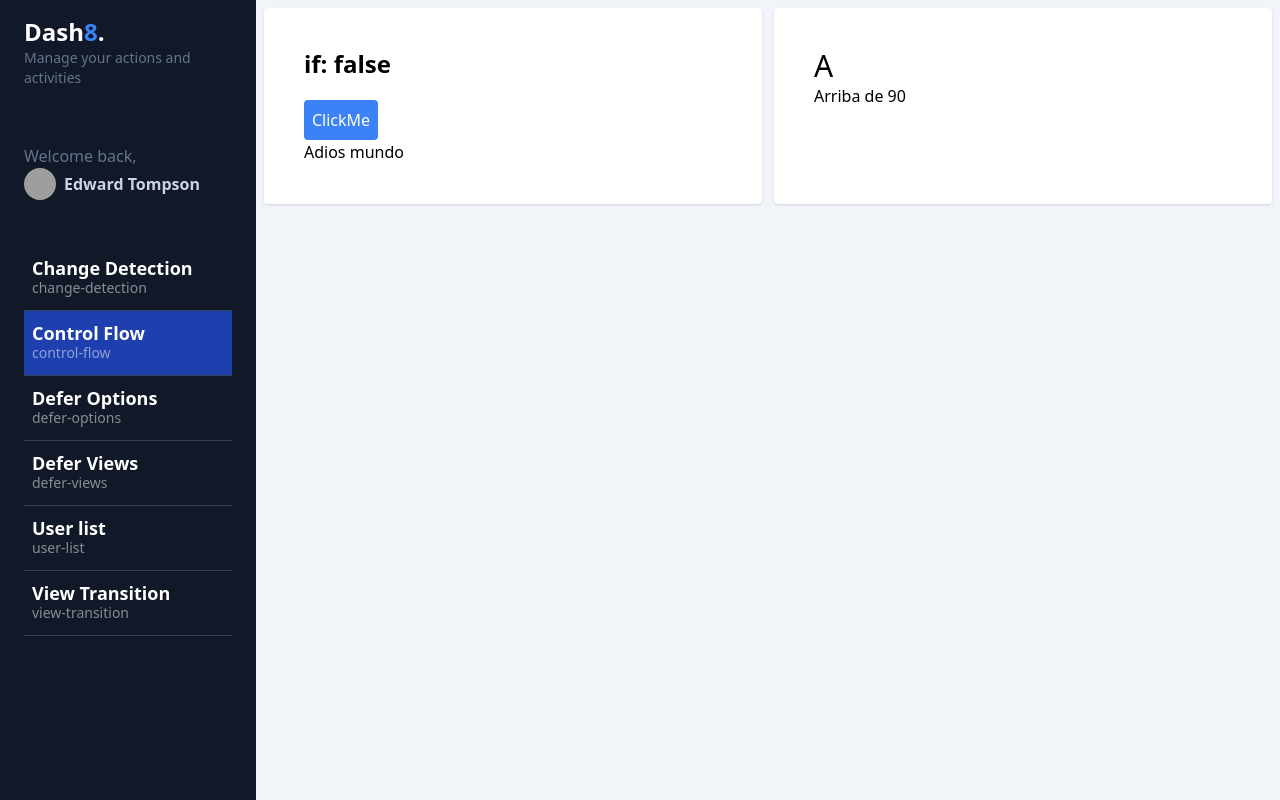
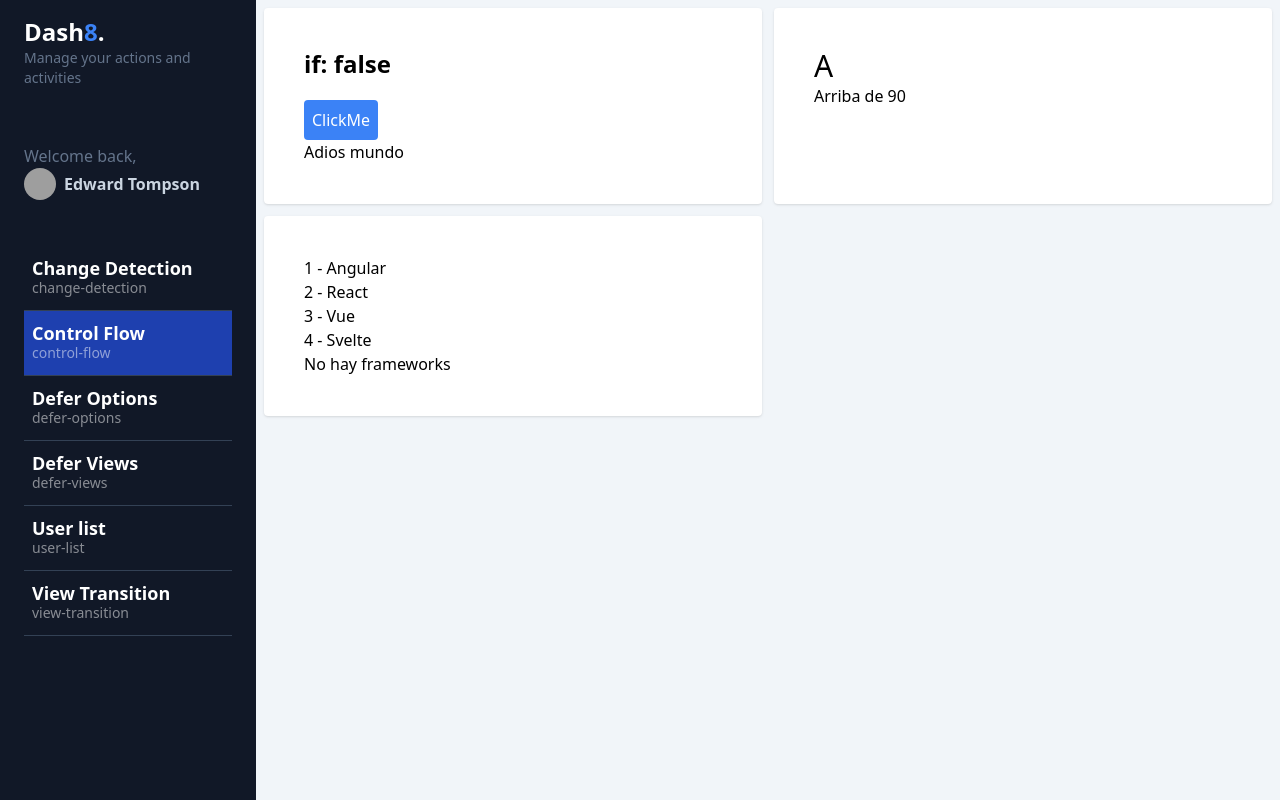
Before and after one commit to giovannyarias-dev/angular17-learn, an Angular app: page /dashboard/control-flow in a window 1280 px wide. Built offline with nearby package versions, Linux system fonts and the light colour scheme; grey boxes are pictures that could not be loaded.

Commit message:
✨ Add for control

```diff
--- a/src/app/dashboard/pages/control-flow/control-flow.component.html
+++ b/src/app/dashboard/pages/control-flow/control-flow.component.html
@@ -27,4 +27,18 @@
       }
     }
   </div>
+  <div class="bg-white rounded shadow p-10">
+    <ul>
+      @for (framework of frameworks(); track i; let i = $index) {
+        <li>{{ i+1 }} - {{ framework }}</li>
+      }
+    </ul>
+    <ul>
+      @for (framework of frameworks2(); track $index) {
+        <li>{{ framework }}</li>
+      } @empty {
+        <li>No hay frameworks</li>
+      }
+    </ul>
+  </div>
 </section>
--- a/src/app/dashboard/pages/control-flow/control-flow.component.ts
+++ b/src/app/dashboard/pages/control-flow/control-flow.component.ts
@@ -21,6 +21,8 @@ export default class ControlFlowComponent {
 
   public showContent = signal(false);
   public grade = signal<Grade>('A');
+  public frameworks = signal(['Angular', 'React', 'Vue', 'Svelte'])
+  public frameworks2 = signal([])
 
   public toggleContent() {
     this.showContent.update(value => !value);
```
